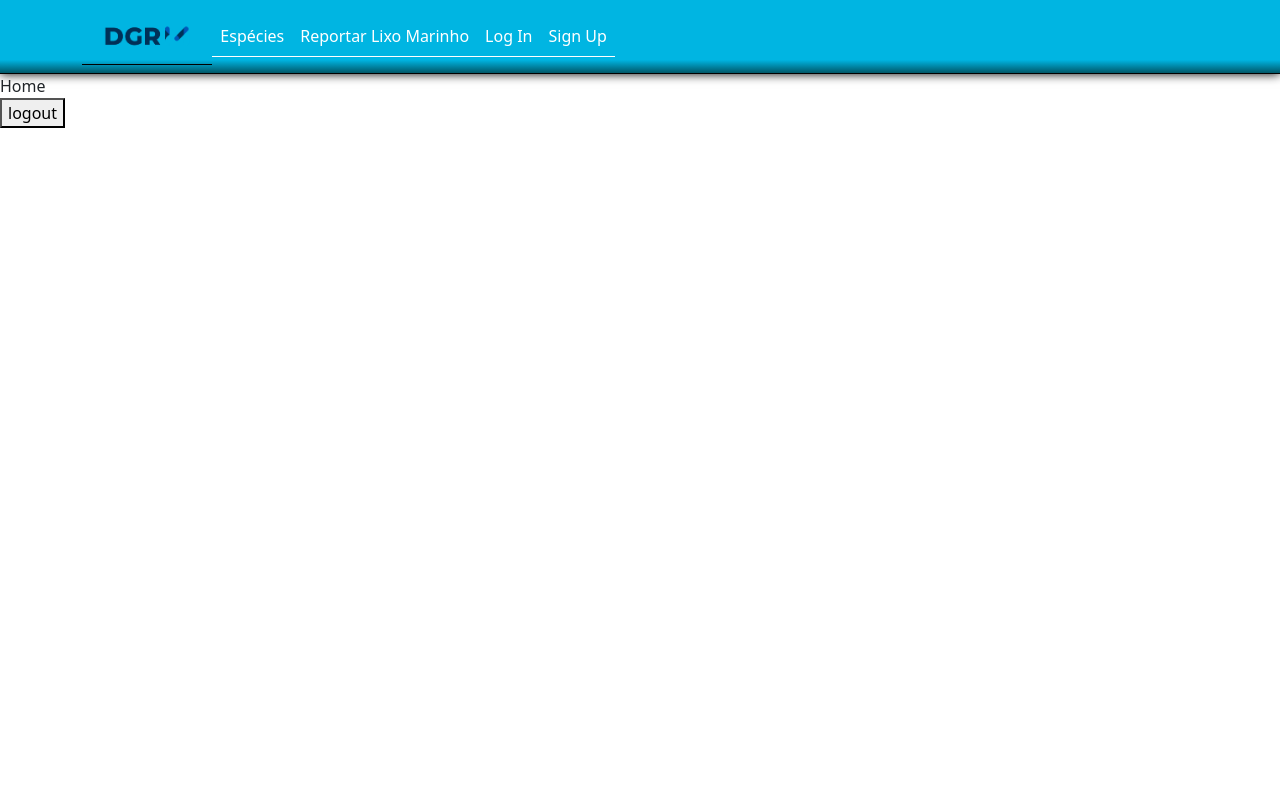
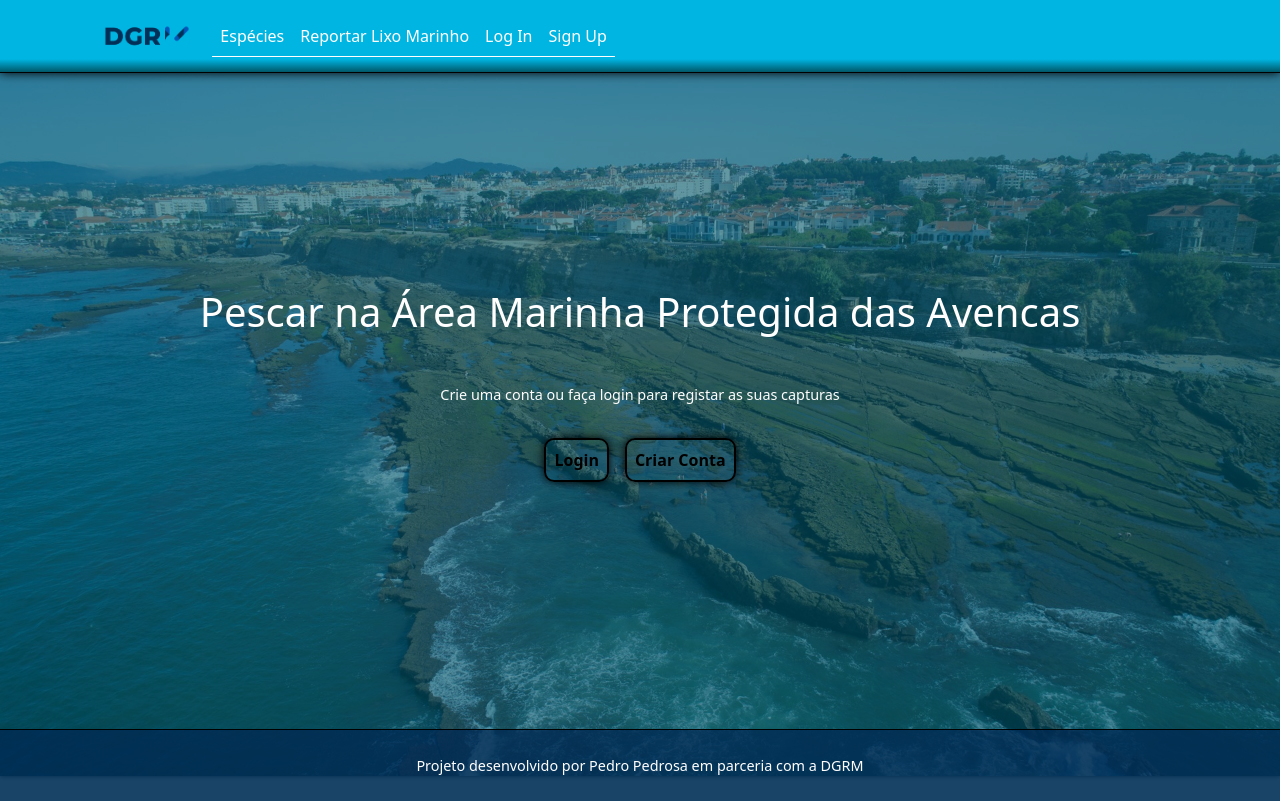
Before and after one commit to PrPedrosa/Project_3_Ironhack, a React (Create React App) app: page / in a window 1280 px wide. Built offline with nearby package versions, Linux system fonts and the light colour scheme.

Commit message:
adds styles to home page

```diff
--- a/src/components/NavBar.jsx
+++ b/src/components/NavBar.jsx
@@ -1,5 +1,5 @@
 import {useState, useEffect, useContext} from 'react'
-import { NavLink, useLocation } from 'react-router-dom'
+import { NavLink, useLocation, Link } from 'react-router-dom'
 import Container from 'react-bootstrap/Container';
 import Nav from 'react-bootstrap/Nav';
 import Navbar from 'react-bootstrap/Navbar';
@@ -23,7 +23,7 @@ function NavBar() {
   return (
     <Navbar  expand="lg" className='nav' sticky="top">
       <Container>
-        <NavLink to="/"><img src={logo} alt="DGRM logo" style={{height: "7vh"}}/></NavLink>
+        <Link to="/"><img src={logo} alt="DGRM logo" style={{height: "7vh"}}/></Link>
         <Navbar.Toggle aria-controls="basic-navbar-nav" style={{backgroundColor: "rgb(0, 181, 226)", border: "3px solid black", boxShadow: toggleCollapse ? "0 0 10px 0 black" : "none"}} onClick={handleToggleCollapse}/>
         <Navbar.Collapse id="basic-navbar-nav">
           <Nav className="me-auto">
@@ -34,7 +34,7 @@ function NavBar() {
             <NavLink to="/add/fishery" className={"nav-link"}>Registar Captura</NavLink>
             <NavLink to="/userfishes" className={"nav-link"}>Troféus</NavLink>
             <NavLink to="/profile" className={"nav-link"}>Perfil</NavLink>
-            <NavLink to="/" onClick={logout} className={"nav-link"}>Logout</NavLink>
+            <Link to="/" onClick={logout} className={"nav-link"}>Logout</Link>
             </>}
             {!loggedIn &&
             <>
--- a/src/index.css
+++ b/src/index.css
@@ -1,16 +1,17 @@
 body {
+ /*  font-family: -apple-system, BlinkMacSystemFont, 'Segoe UI', 'Roboto', 'Oxygen',
+  'Ubuntu', 'Cantarell', 'Fira Sans', 'Droid Sans', 'Helvetica Neue',
+  sans-serif;
+  -webkit-font-smoothing: antialiased;
+  -moz-osx-font-smoothing: grayscale; */
   margin: 0;
-  font-family: -apple-system, BlinkMacSystemFont, 'Segoe UI', 'Roboto', 'Oxygen',
-    'Ubuntu', 'Cantarell', 'Fira Sans', 'Droid Sans', 'Helvetica Neue',
-    sans-serif;
-  -webkit-font-smoothing: antialiased;
-  -moz-osx-font-smoothing: grayscale;
+  font-family: Arial, Helvetica, sans-serif;
 }
 
-code {
+/* code {
   font-family: source-code-pro, Menlo, Monaco, Consolas, 'Courier New',
     monospace;
-}
+} */
 
 .nav{
   background-color: rgb(0, 181, 226);
@@ -31,7 +32,7 @@ code {
   border-bottom: 1px solid white;
 }
 
-.active{
+.active, .nav-link:hover{
   color: black !important;
   border-bottom: 1px solid black;
 }
@@ -67,3 +68,66 @@ i{
   padding: 10px;
   text-align: center;
 }
+
+.content-container{
+  background-color: rgba(0,87,104,0.6);
+  height: 82vh;
+}
+
+.buttons{
+  text-decoration: none;
+  border: 2px solid black;
+  border-radius: 10px;
+  box-shadow: 0 0 10px black;
+  color: black;
+  font-weight: bold;
+  padding: 1vh;
+}
+
+.home-img{
+  width: 100%;
+  margin-bottom: 2vh;
+  box-shadow: 0 0 5px black;
+}
+
+.title{
+  text-align: center;
+  color: white;
+  margin-bottom: 6vh;
+}
+
+.home-footer{
+  background-color: rgba(0,48,87,0.9);
+  height: 9vh;
+  border-top: 1px solid black;
+  display: flex;
+  align-items: center;
+  justify-content: center;
+  text-align: center;
+}
+
+.home-p {
+  color: white;
+  margin: 0;
+  padding: 0 1vh;
+  font-size: 0.9rem;
+  text-align: center;
+}
+
+.buttons-box{
+  display: flex;
+  padding: 3vh;
+}
+
+.buttons-box > a{
+  margin: 1vh;
+  text-align: center;
+}
+
+@media (min-width: 700px){
+  .home-img{
+    position: fixed;
+    top: 7vh;
+    z-index: -1;
+  }
+}
--- a/src/pages/Home.jsx
+++ b/src/pages/Home.jsx
@@ -1,14 +1,30 @@
 import { AuthContext } from '../contexts/auth.context';
 import {useContext} from "react"
+import homeImage from "../images/home-image.jpg"
+import { Link } from 'react-router-dom';
 function Home() {
-  const {logout} = useContext(AuthContext);
+  const {loggedIn, user} = useContext(AuthContext);
   //do button to display weather
 
   return (
-    <div>
-    <div>Home</div>
-    <button onClick={logout}>logout</button>
+    <>
+    <div className='content-container box'>
+      <h1 className='title'>Pescar na Área Marinha Protegida das Avencas</h1>
+      <img src={homeImage} alt="zona da AMPA" className="home-img"/>
+      {!loggedIn && <p className={"home-p"}>Crie uma conta ou faça login para registar as suas capturas</p>}
+      {!loggedIn && <div className='buttons-box'>
+      <Link to={"/login"} className="buttons">Login</Link>
+      <Link to={"/signup"} className="buttons">Criar Conta</Link>
+      </div>}
+      {loggedIn && <div className='buttons-box'>
+      <Link to={"/add/fishery"} className="buttons">Registar Captura</Link>
+      <Link to={"/add/trash"} className="buttons">Reportar Lixo Marinho</Link>
+      </div>}
     </div>
+    <footer className='home-footer'>
+        <p className='home-p'>Projeto desenvolvido por Pedro Pedrosa em parceria com a DGRM</p>
+    </footer>
+    </>
   )
 }
 
```
Also changed, not shown: src/images/home-image.jpg (added).
